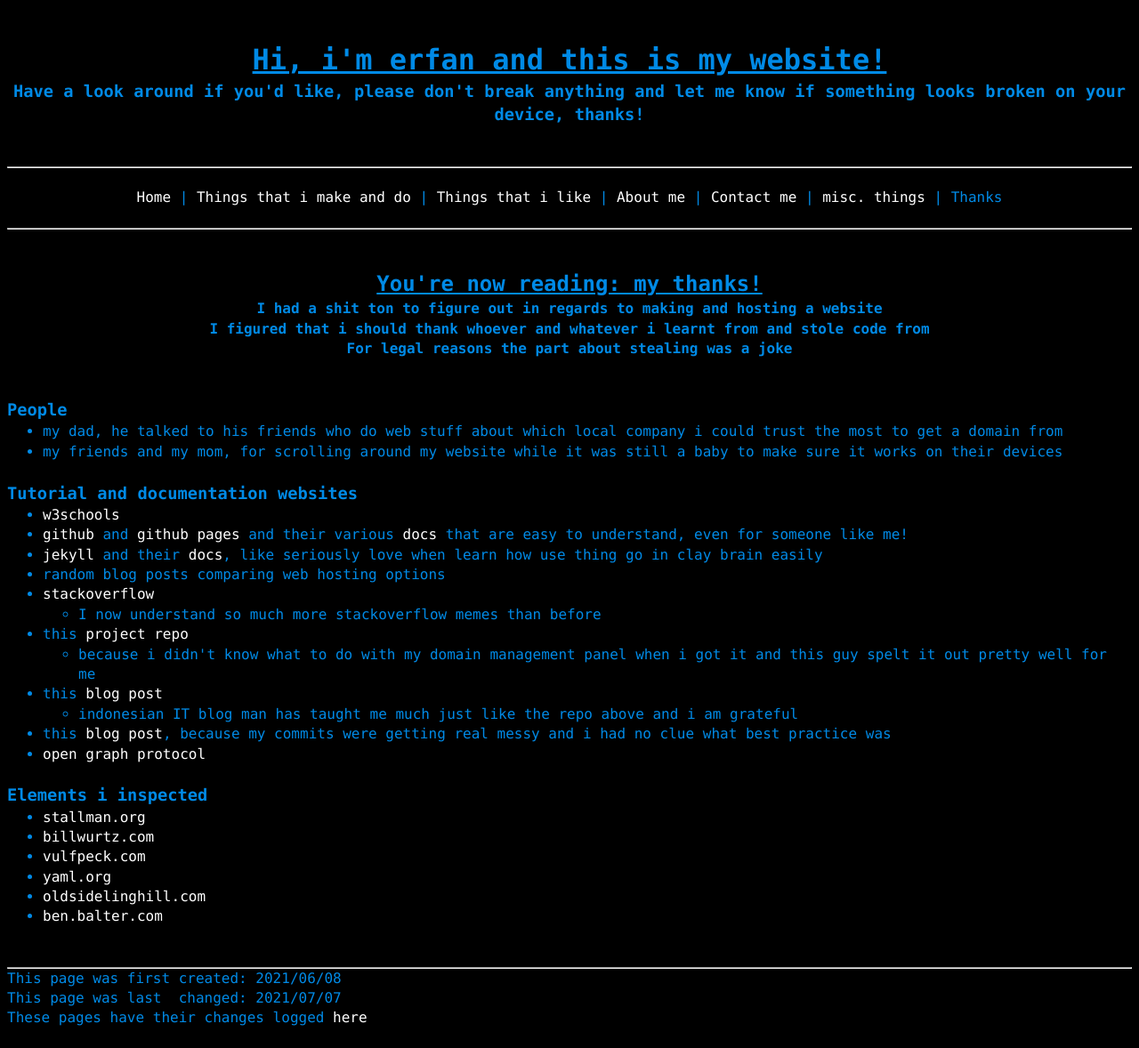
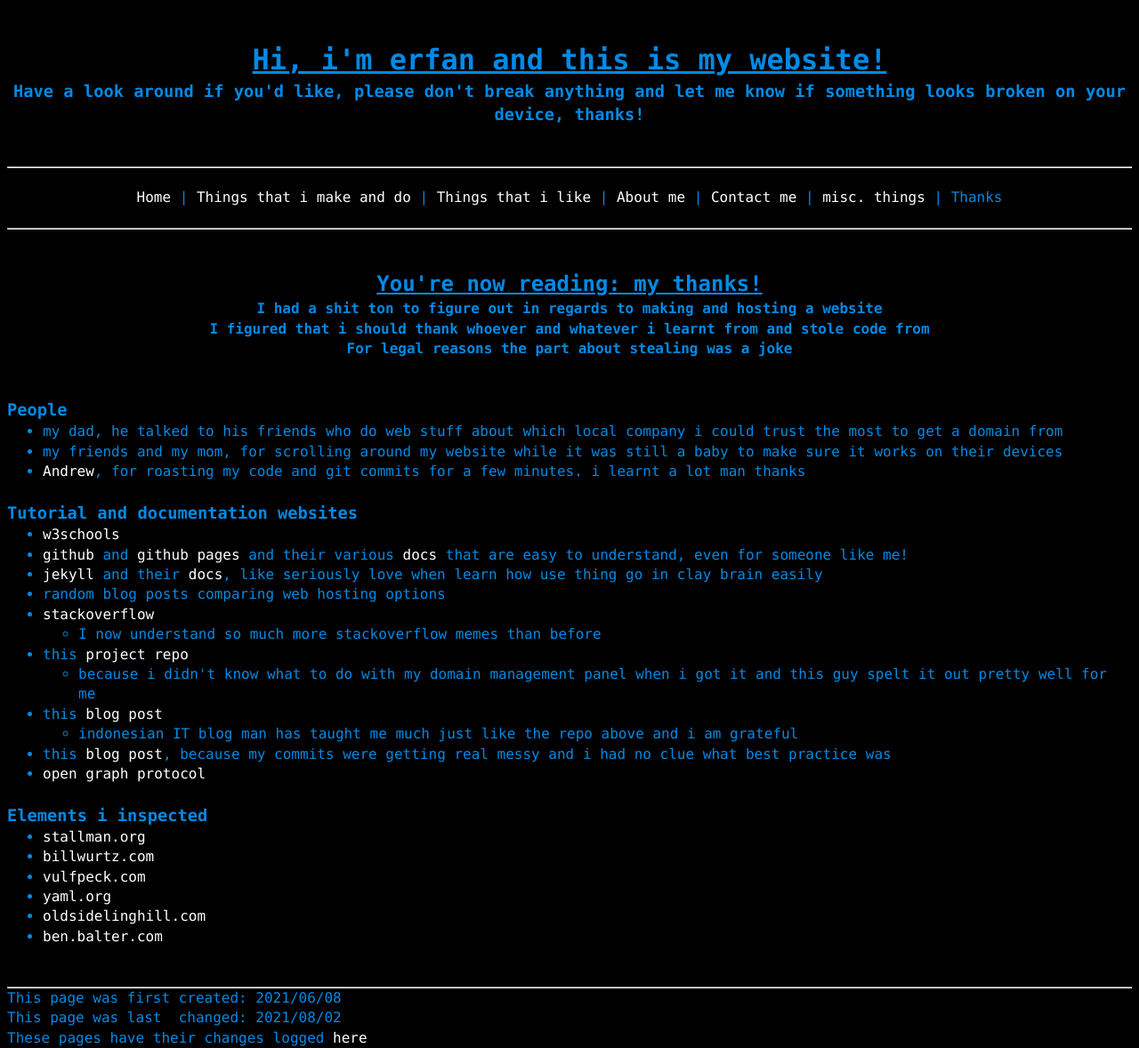
Before and after one commit to a-erfan-aa/a-erfan-aa.github.io, a Jekyll site: the page built from thanks.html, in a window 1280 px wide. Shown: the whole page at 89% size. Built offline with Jekyll 4.4.1, drawn with Linux system fonts in a browser that asks for light colours; before the commit the page ends 1156 px from its top, so only the background shows below that.

Commit message:
add andrew to thanks.html
i know you're probably watching this, thanks lmao

```diff
--- a/thanks.html
+++ b/thanks.html
@@ -2,7 +2,7 @@
 layout: default
 title: Thanks
 firstCreated: 2021/06/08
-lastChanged: 2021/07/07
+lastChanged: 2021/08/02
 ---
 <div><!-- title and subtitle-->
 	<h2><u>You're now reading: my thanks!</u></h2>
@@ -20,6 +20,7 @@ lastChanged: 2021/07/07
 		<ul>
 			<li>my dad, he talked to his friends who do web stuff about which local company i could trust the most to get a domain from</li>
 			<li>my friends and my mom, for scrolling around my website while it was still a baby to make sure it works on their devices</li>
+			<li><a href="https://github.com/taghead">Andrew</a>, for roasting my code and git commits for a few minutes. i learnt a lot man thanks</li>
 		</ul>
 </div>
 
```
